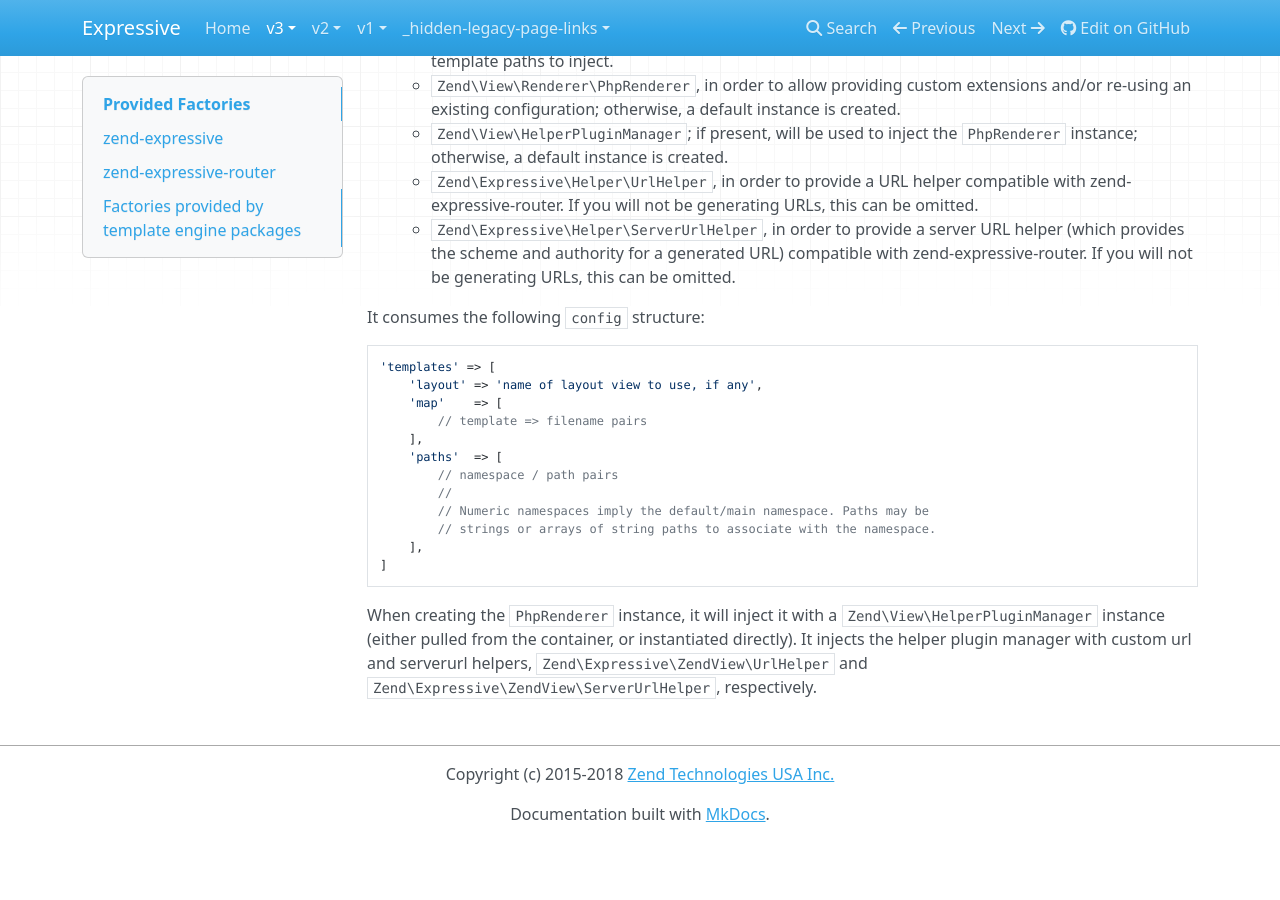
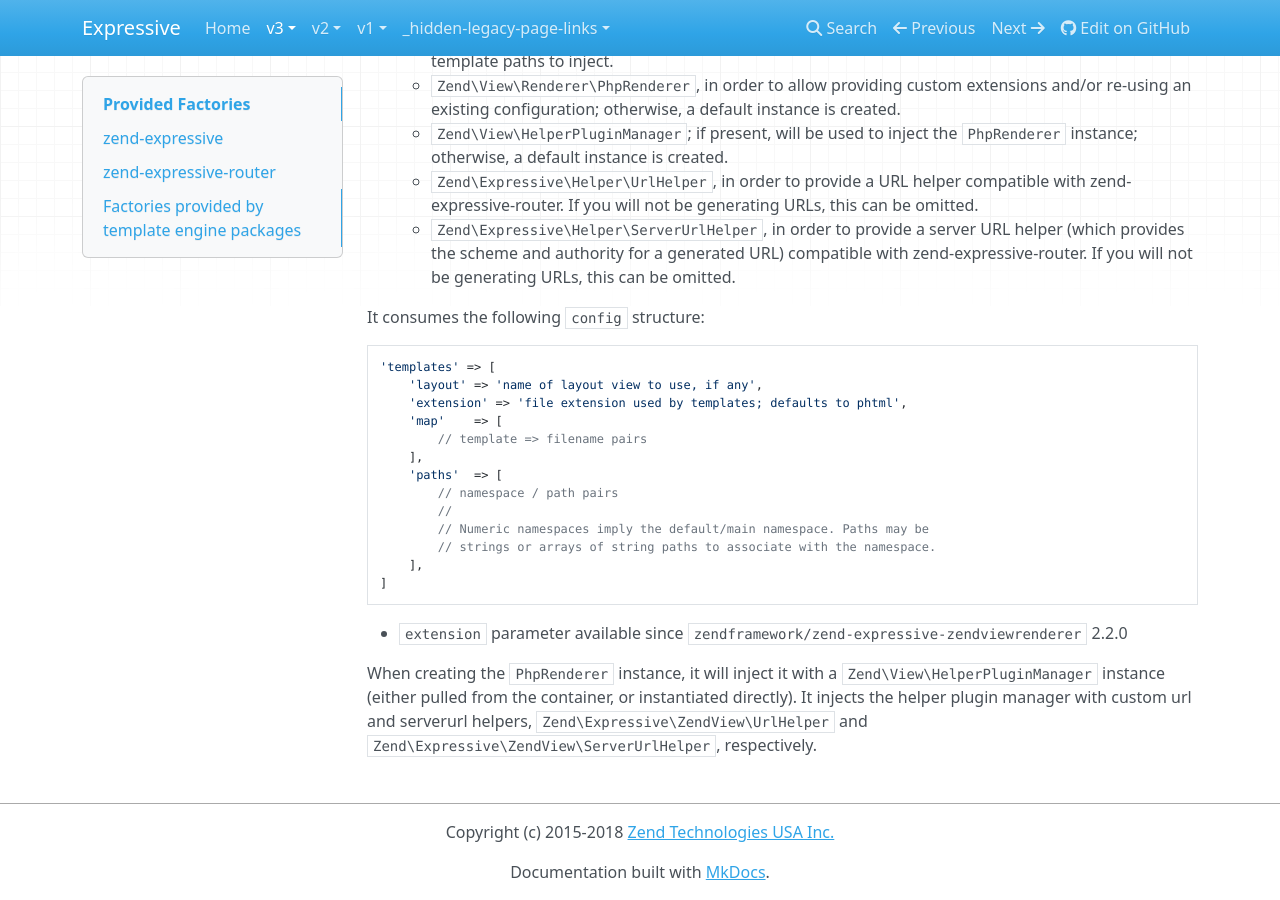
Before and after one commit to zendframework/zend-expressive, an MkDocs documentation site: the page built from docs/book/v3/features/container/factories.md, in a window 1280 px wide and 900 px high, scrolled down 9364 px. Built offline with MkDocs 1.6.1, drawn with Linux system fonts in a browser that asks for light colours; nearby versions of some CDN libraries; old or Windows-style settings are respelled for this version of MkDocs; before the commit the page ends 10206 px from its top, so only the background shows below that.

Commit message:
Add docs for extension parameter for zend view renderer

````diff
--- a/docs/book/v3/features/container/factories.md
+++ b/docs/book/v3/features/container/factories.md
@@ -493,6 +493,7 @@ It consumes the following `config` structure:
 ```php
 'templates' => [
     'layout' => 'name of layout view to use, if any',
+    'extension' => 'file extension used by templates; defaults to phtml',
     'map'    => [
         // template => filename pairs
     ],
@@ -505,6 +506,8 @@ It consumes the following `config` structure:
 ]
 ```
 
+- `extension` parameter available since `zendframework/zend-expressive-zendviewrenderer` 2.2.0
+
 When creating the `PhpRenderer` instance, it will inject it with a
 `Zend\View\HelperPluginManager` instance (either pulled from the container, or
 instantiated directly). It injects the helper plugin manager with custom url and
````
